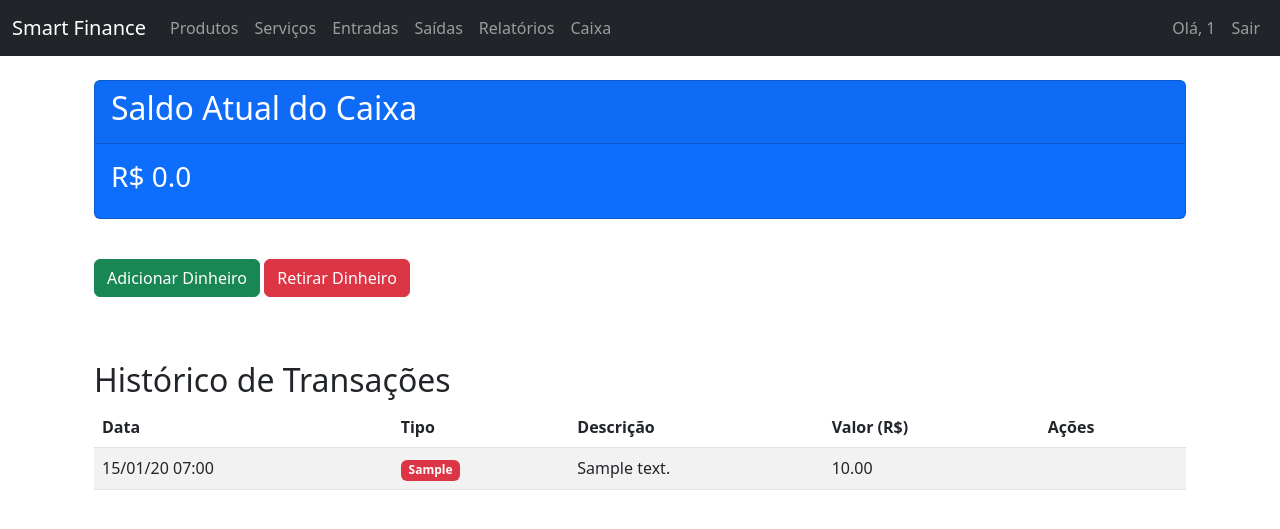
After one commit to JhonatanMoreira1/smart-finance, a Flask app: page /caixa in a window 1280 px wide. The commit adds this page. Shown: the top 529 px of the page. Run offline with Flask 3, Linux system fonts and the light colour scheme; a user stored in the database is signed in; tables that the repository leaves empty hold one stand-in row (values such as "Sample post"); some libraries are stand-ins or nearby versions.

Commit message:
caixa funcionando

```diff
--- a/__init__.py
+++ b/__init__.py
@@ -12,7 +12,10 @@ load_dotenv()
 def create_app():
     app = Flask(__name__)
     app.config['SECRET_KEY'] = os.getenv('SECRET_KEY', 'uma_chave_secreta_muito_segura')
-    app.config['SQLALCHEMY_DATABASE_URI'] = os.getenv('DATABASE_URL')
+
+    app.config['SQLALCHEMY_DATABASE_URI'] = f"postgresql://{os.getenv('DB_USER')}:{os.getenv('DB_PASSWORD')}@{os.getenv('DB_HOST')}/{os.getenv('DB_NAME')}"
+    # app.config['SQLALCHEMY_DATABASE_URI'] = os.getenv('DATABASE_URL')
+
     app.config['SQLALCHEMY_TRACK_MODIFICATIONS'] = False
 
     db.init_app(app)
--- a/routes.py
+++ b/routes.py
@@ -1,7 +1,7 @@
 from flask import render_template, request, redirect, url_for, flash, send_file, Blueprint
-from sqlalchemy import extract, text
+from sqlalchemy import extract, text, func
 from datetime import datetime
-from models import db, Produto, Entrada, Saida, Servico
+from models import db, Produto, Entrada, Saida, Servico, Caixa
 from flask_login import login_required
 from utils import filtros_data, to_float
 import os
@@ -294,6 +294,44 @@ def servicos():
     return render_template('servicos.html', servicos=servicos)
 
 
+@main_bp.route('/caixa', methods=['GET', 'POST'])
+@login_required
+def caixa():
+    if request.method == 'POST':
+        tipo = request.form.get('tipo')
+        valor = to_float(request.form.get('valor'))
+        descricao = request.form.get('descricao')
+        if not valor or not descricao:
+            flash('Valor e descrição são obrigatórios.', 'danger')
+            return redirect(url_for('main.caixa'))
+        nova_transacao = Caixa(tipo=tipo, valor=valor, descricao=descricao)
+        db.session.add(nova_transacao)
+        db.session.commit()
+        flash(f'{tipo.capitalize()} registrada com sucesso!', 'success')
+        return redirect(url_for('main.caixa'))
+
+    transacoes = Caixa.query.order_by(Caixa.data.desc()).all()
+    total_entradas = db.session.query(func.sum(Caixa.valor)).filter(Caixa.tipo == 'Entrada').scalar() or 0.0
+    total_retiradas = db.session.query(func.sum(Caixa.valor)).filter(Caixa.tipo == 'Retirada').scalar() or 0.0
+    saldo_caixa = total_entradas - total_retiradas
+    return render_template('caixa.html', transacoes=transacoes, saldo_caixa=saldo_caixa)
+
+@main_bp.route('/caixa/delete/<int:id>', methods=['POST'])
+@login_required
+def delete_caixa(id):
+    transacao = Caixa.query.get_or_404(id)
+    if transacao.origem_tipo:
+        flash('Não é possível deletar uma transação automática.', 'danger')
+    else:
+        db.session.delete(transacao)
+        db.session.commit()
+        flash('Transação manual deletada com sucesso!', 'success')
+    return redirect(url_for('main.caixa'))
+
+
+# --- Rota de API Apenas para Produtos ---
+
+
 @main_bp.route('/nota_servico/<int:servico_id>')
 @login_required
 def nota_servico(servico_id):
--- /dev/null
+++ b/templates/caixa.html
@@ -0,0 +1,109 @@
+{% extends 'layout.html' %}
+
+{% block content %}
+<div class="container mt-4">
+    <div class="row mb-4">
+        <div class="col-md-12">
+            <div class="card text-white bg-primary mb-3">
+                <div class="card-header"><h2>Saldo Atual do Caixa</h2></div>
+                <div class="card-body">
+                    <h3 class="card-title">R$ {{ saldo_caixa|round(2) }}</h3>
+                </div>
+            </div>
+        </div>
+    </div>
+
+    <button type="button" class="btn btn-success mb-3" data-bs-toggle="modal" data-bs-target="#addEntradaCaixaModal">
+        Adicionar Dinheiro
+    </button>
+    <button type="button" class="btn btn-danger mb-3" data-bs-toggle="modal" data-bs-target="#addRetiradaCaixaModal">
+        Retirar Dinheiro
+    </button>
+
+    <!-- Modal de Adicionar Entrada -->
+    <div class="modal fade" id="addEntradaCaixaModal" tabindex="-1" aria-labelledby="addEntradaModalLabel" aria-hidden="true">
+        <div class="modal-dialog">
+            <div class="modal-content">
+                <div class="modal-header">
+                    <h5 class="modal-title" id="addEntradaModalLabel">Adicionar Dinheiro ao Caixa</h5>
+                    <button type="button" class="btn-close" data-bs-dismiss="modal" aria-label="Close"></button>
+                </div>
+                <div class="modal-body">
+                    <form action="{{ url_for('main.caixa') }}" method="post">
+                        <input type="hidden" name="tipo" value="Entrada">
+                        <div class="mb-3">
+                            <label for="valor" class="form-label">Valor</label>
+                            <input type="number" step="0.01" class="form-control" name="valor" required>
+                        </div>
+                        <div class="mb-3">
+                            <label for="descricao" class="form-label">Descrição</label>
+                            <input type="text" class="form-control" name="descricao" required>
+                        </div>
+                        <button type="submit" class="btn btn-primary">Salvar Entrada</button>
+                    </form>
+                </div>
+            </div>
+        </div>
+    </div>
+
+    <!-- Modal de Adicionar Retirada -->
+    <div class="modal fade" id="addRetiradaCaixaModal" tabindex="-1" aria-labelledby="addRetiradaModalLabel" aria-hidden="true">
+        <div class="modal-dialog">
+            <div class="modal-content">
+                <div class="modal-header">
+                    <h5 class="modal-title" id="addRetiradaModalLabel">Retirar Dinheiro do Caixa</h5>
+                    <button type="button" class="btn-close" data-bs-dismiss="modal" aria-label="Close"></button>
+                </div>
+                <div class="modal-body">
+                    <form action="{{ url_for('main.caixa') }}" method="post">
+                        <input type="hidden" name="tipo" value="Retirada">
+                        <div class="mb-3">
+                            <label for="valor" class="form-label">Valor</label>
+                            <input type="number" step="0.01" class="form-control" name="valor" required>
+                        </div>
+                        <div class="mb-3">
+                            <label for="descricao" class="form-label">Descrição</label>
+                            <input type="text" class="form-control" name="descricao" required>
+                        </div>
+                        <button type="submit" class="btn btn-primary">Salvar Retirada</button>
+                    </form>
+                </div>
+            </div>
+        </div>
+    </div>
+
+    <h2 class="mt-5">Histórico de Transações</h2>
+    <table class="table table-striped">
+        <thead>
+            <tr>
+                <th>Data</th>
+                <th>Tipo</th>
+                <th>Descrição</th>
+                <th>Valor (R$)</th>
+                <th>Ações</th>
+            </tr>
+        </thead>
+        <tbody>
+            {% for transacao in transacoes %}
+            <tr>
+                <td>{{ transacao.data | localtime }}</td>
+                <td>
+                    <span class="badge {% if transacao.tipo == 'Entrada' %}bg-success{% else %}bg-danger{% endif %}">
+                        {{ transacao.tipo }}
+                    </span>
+                </td>
+                <td>{{ transacao.descricao }}</td>
+                <td>{{ "%.2f"|format(transacao.valor) }}</td>
+                <td>
+                    {% if not transacao.origem_tipo %}
+                    <form action="{{ url_for('main.delete_caixa', id=transacao.id) }}" method="post" onsubmit="return confirm('Tem certeza que deseja deletar esta transação manual?');">
+                        <button type="submit" class="btn btn-danger btn-sm">Deletar</button>
+                    </form>
+                    {% endif %}
+                </td>
+            </tr>
+            {% endfor %}
+        </tbody>
+    </table>
+</div>
+{% endblock %}
--- a/templates/layout.html
+++ b/templates/layout.html
@@ -39,6 +39,9 @@
           <li class="nav-item">
             <a class="nav-link" href="/relatorios">Relatórios</a>
           </li>
+          <li class="nav-item">
+            <a class="nav-link" href="/caixa">Caixa</a>
+          </li>
 
           {% endif %}
         </ul>
```
Also changed, not shown: models.py (+10 -0 lines).
